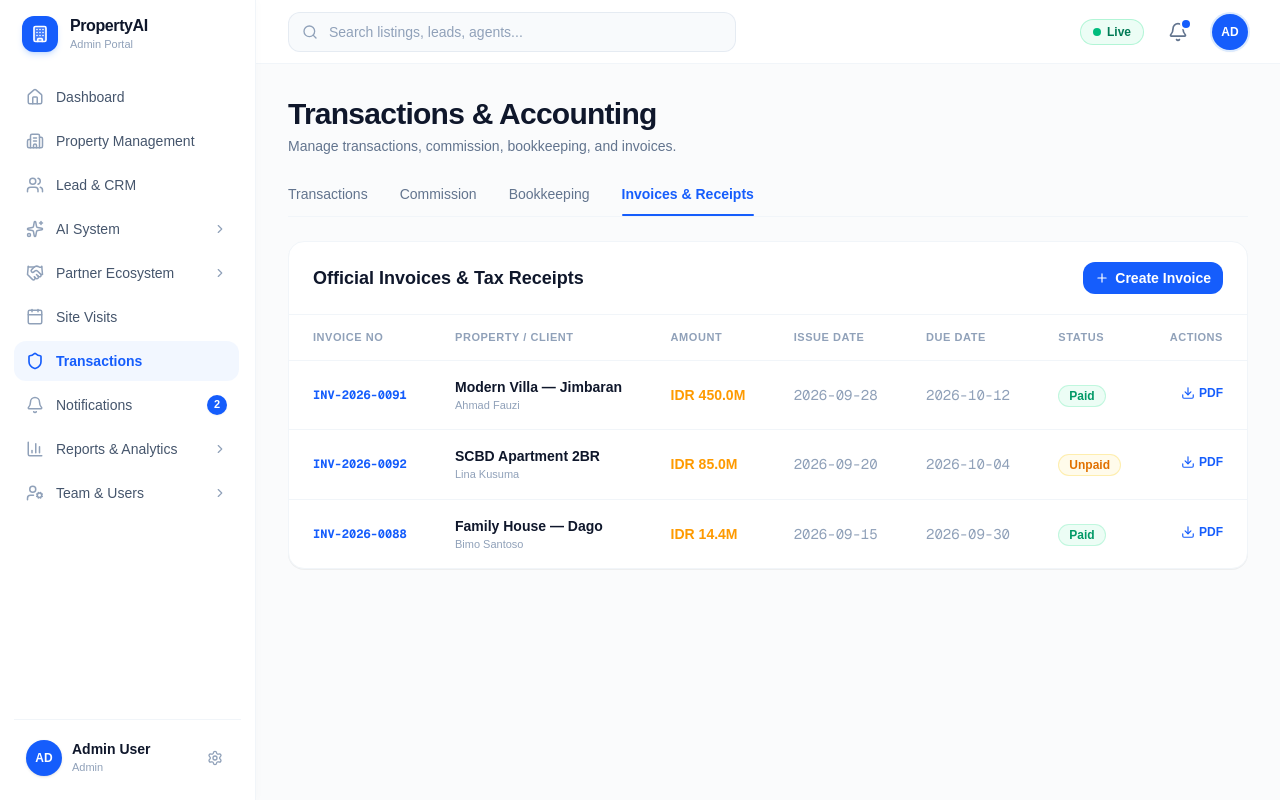
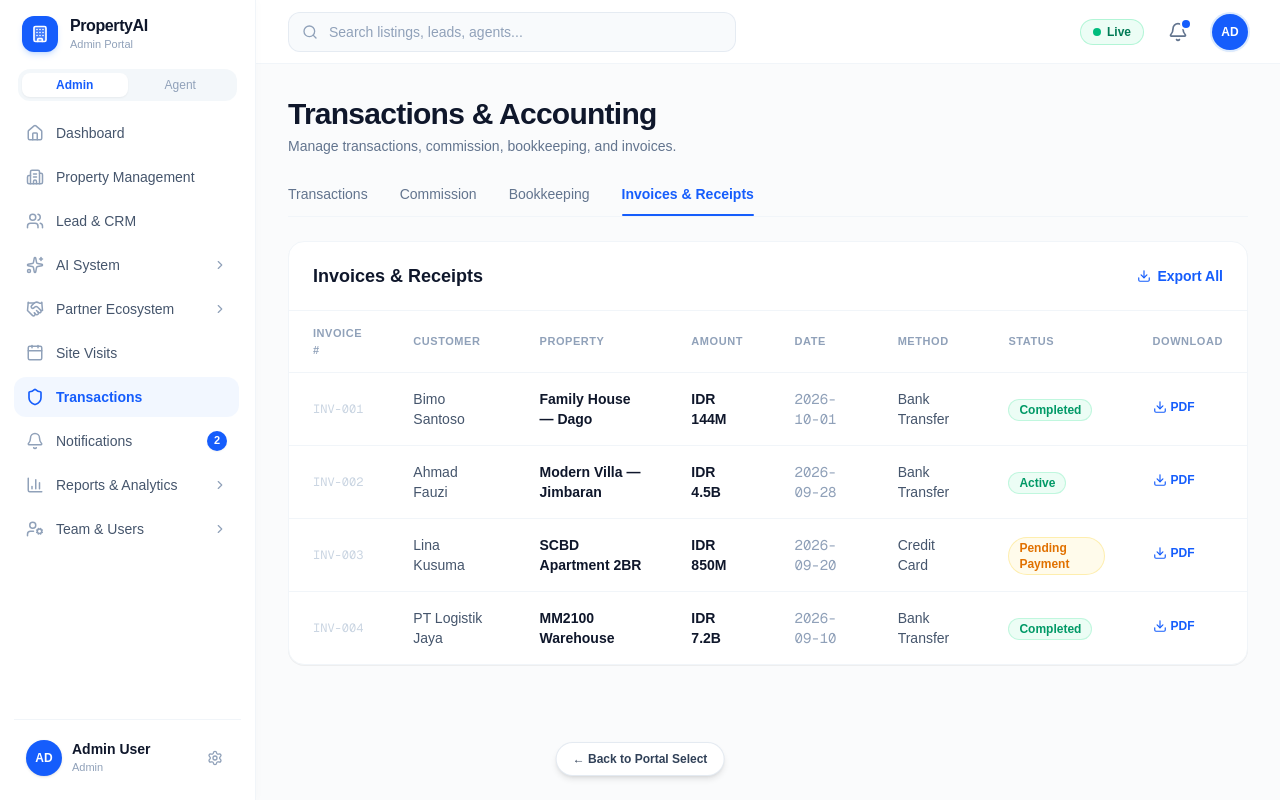
Before and after one commit to shahidulshohid/kim18manu, a Next.js app: page /dashboard/agent/accounting in a window 1280 px wide. Both pictures are taken after a click on the button "Invoices & Receipts". Built offline with nearby package versions, Linux system fonts and the light colour scheme.

Commit message:
feat: add transactions view and agent layout components with sidebar navigation

```diff
--- a/components/dashboard/agent/AgentLayout.tsx
+++ b/components/dashboard/agent/AgentLayout.tsx
@@ -1,6 +1,7 @@
 "use client";
 
 import React, { useState } from "react";
+import Link from "next/link";
 import AgentSidebar from "./AgentSidebar";
 import AgentHeader from "./AgentHeader";
 
@@ -20,14 +21,24 @@ export default function AgentLayout({ children }: AgentLayoutProps) {
       />
 
       {/* Main Content Area */}
-      <div className="flex-1 min-w-0 w-full flex flex-col lg:pl-64 transition-all duration-200 overflow-x-hidden">
+      <div className="flex-1 min-w-0 w-full flex flex-col lg:pl-64 transition-all duration-200 overflow-x-hidden relative">
         {/* Top Header */}
         <AgentHeader onMenuClick={() => setMobileSidebarOpen(true)} />
 
         {/* Page Content */}
-        <main className="flex-1 min-w-0 w-full min-h-[calc(100vh-64px)] pb-12 overflow-x-hidden">
+        <main className="flex-1 min-w-0 w-full min-h-[calc(100vh-64px)] pb-20 overflow-x-hidden">
           {children}
         </main>
+
+        {/* Floating Back to Portal Select Button matching reference screenshot */}
+        <div className="fixed bottom-6 left-1/2 -translate-x-1/2 z-40">
+          <Link
+            href="/login"
+            className="bg-white border border-slate-200/90 shadow-md hover:shadow-lg px-4 py-2 rounded-full text-xs font-semibold text-slate-700 flex items-center gap-1.5 transition-all hover:bg-slate-50 cursor-pointer"
+          >
+            ← Back to Portal Select
+          </Link>
+        </div>
       </div>
     </div>
   );
--- a/components/dashboard/agent/AgentSidebar.tsx
+++ b/components/dashboard/agent/AgentSidebar.tsx
@@ -129,6 +129,22 @@ export default function AgentSidebar({
         )}
       </div>
 
+      {/* Admin | Agent Toggle Switch matching reference screenshot */}
+      <div className="flex items-center p-1 bg-slate-100/80 rounded-xl mb-1 mx-1 select-none">
+        <button
+          type="button"
+          className="flex-1 py-1 text-xs font-bold rounded-lg bg-white text-blue-600 shadow-xs text-center transition-all cursor-pointer"
+        >
+          Admin
+        </button>
+        <button
+          type="button"
+          className="flex-1 py-1 text-xs font-medium rounded-lg text-slate-400 hover:text-slate-600 text-center transition-all cursor-pointer"
+        >
+          Agent
+        </button>
+      </div>
+
       {/* Navigation List */}
       <nav className="space-y-1 flex-1 min-h-0 overflow-y-auto pr-0.5 custom-scrollbar mt-2">
         {agentNavItems.map((item) => {
--- a/components/dashboard/agent/views/TransactionsView.tsx
+++ b/components/dashboard/agent/views/TransactionsView.tsx
@@ -51,14 +51,13 @@ interface BookkeepingEntry {
 }
 
 interface InvoiceItem {
-  id: string;
   invoiceNo: string;
+  customer: string;
   property: string;
-  billedTo: string;
   amount: string;
-  issueDate: string;
-  dueDate: string;
-  status: "Paid" | "Unpaid" | "Overdue";
+  date: string;
+  method: string;
+  status: "Completed" | "Active" | "Pending Payment";
 }
 
 const initialTransactions: TransactionItem[] = [
@@ -160,34 +159,40 @@ const initialBookkeeping: BookkeepingEntry[] = [
 
 const initialInvoices: InvoiceItem[] = [
   {
-    id: "INV-01",
-    invoiceNo: "INV-2026-0091",
-    property: "Modern Villa — Jimbaran",
-    billedTo: "Ahmad Fauzi",
-    amount: "IDR 450.0M",
-    issueDate: "2026-09-28",
-    dueDate: "2026-10-12",
-    status: "Paid",
+    invoiceNo: "INV-001",
+    customer: "Bimo Santoso",
+    property: "Family House — Dago",
+    amount: "IDR 144M",
+    date: "2026-10-01",
+    method: "Bank Transfer",
+    status: "Completed",
   },
   {
-    id: "INV-02",
-    invoiceNo: "INV-2026-0092",
-    property: "SCBD Apartment 2BR",
-    billedTo: "Lina Kusuma",
-    amount: "IDR 85.0M",
-    issueDate: "2026-09-20",
-    dueDate: "2026-10-04",
-    status: "Unpaid",
+    invoiceNo: "INV-002",
+    customer: "Ahmad Fauzi",
+    property: "Modern Villa — Jimbaran",
+    amount: "IDR 4.5B",
+    date: "2026-09-28",
+    method: "Bank Transfer",
+    status: "Active",
   },
   {
-    id: "INV-03",
-    invoiceNo: "INV-2026-0088",
-    property: "Family House — Dago",
-    billedTo: "Bimo Santoso",
-    amount: "IDR 14.4M",
-    issueDate: "2026-09-15",
-    dueDate: "2026-09-30",
-    status: "Paid",
+    invoiceNo: "INV-003",
+    customer: "Lina Kusuma",
+    property: "SCBD Apartment 2BR",
+    amount: "IDR 850M",
+    date: "2026-09-20",
+    method: "Credit Card",
+    status: "Pending Payment",
+  },
+  {
+    invoiceNo: "INV-004",
+    customer: "PT Logistik Jaya",
+    property: "MM2100 Warehouse",
+    amount: "IDR 7.2B",
+    date: "2026-09-10",
+    method: "Bank Transfer",
+    status: "Completed",
   },
 ];
 
@@ -687,85 +692,114 @@ export default function TransactionsView() {
         </div>
       )}
 
-      {/* TAB 4: INVOICES & RECEIPTS */}
+      {/* TAB 4: INVOICES & RECEIPTS (Matches Screenshot 100%) */}
       {activeTab === "Invoices & Receipts" && (
         <div className="space-y-6">
           <div className="bg-white rounded-2xl border border-slate-100 shadow-2xs overflow-hidden">
+            {/* Card Header */}
             <div className="p-4 sm:px-6 sm:py-5 flex items-center justify-between border-b border-slate-100">
               <h2 className="text-base sm:text-lg font-bold text-slate-900">
-                Official Invoices & Tax Receipts
+                Invoices & Receipts
               </h2>
               <button
-                onClick={() => showToast("Preparing new invoice drafting wizard...")}
-                className="inline-flex items-center gap-1.5 px-3 py-1.5 rounded-xl bg-blue-600 text-white text-xs sm:text-sm font-semibold hover:bg-blue-700 transition-colors cursor-pointer"
+                onClick={() => showToast("Exporting all invoices...")}
+                className="inline-flex items-center gap-1.5 text-xs sm:text-sm font-semibold text-blue-600 hover:text-blue-700 transition-colors cursor-pointer"
               >
-                <Plus className="h-3.5 w-3.5" />
-                Create Invoice
+                <Download className="h-3.5 w-3.5" />
+                Export All
               </button>
             </div>
 
+            {/* Table */}
             <div className="overflow-x-auto custom-scrollbar">
               <table className="w-full text-left border-collapse min-w-[760px]">
                 <thead>
                   <tr className="border-b border-slate-100 bg-white">
                     <th className="py-3.5 px-6 text-[11px] font-bold tracking-wider text-slate-400 uppercase">
-                      INVOICE NO
+                      INVOICE #
                     </th>
                     <th className="py-3.5 px-6 text-[11px] font-bold tracking-wider text-slate-400 uppercase">
-                      PROPERTY / CLIENT
+                      CUSTOMER
+                    </th>
+                    <th className="py-3.5 px-6 text-[11px] font-bold tracking-wider text-slate-400 uppercase">
+                      PROPERTY
                     </th>
                     <th className="py-3.5 px-6 text-[11px] font-bold tracking-wider text-slate-400 uppercase">
                       AMOUNT
                     </th>
                     <th className="py-3.5 px-6 text-[11px] font-bold tracking-wider text-slate-400 uppercase">
-                      ISSUE DATE
+                      DATE
                     </th>
                     <th className="py-3.5 px-6 text-[11px] font-bold tracking-wider text-slate-400 uppercase">
-                      DUE DATE
+                      METHOD
                     </th>
                     <th className="py-3.5 px-6 text-[11px] font-bold tracking-wider text-slate-400 uppercase">
                       STATUS
                     </th>
-                    <th className="py-3.5 px-6 text-[11px] font-bold tracking-wider text-slate-400 uppercase text-right">
-                      ACTIONS
+                    <th className="py-3.5 px-6 text-[11px] font-bold tracking-wider text-slate-400 uppercase">
+                      DOWNLOAD
                     </th>
                   </tr>
                 </thead>
                 <tbody className="divide-y divide-slate-100">
                   {invoices.map((inv) => (
-                    <tr key={inv.id} className="hover:bg-slate-50/70 transition-colors">
-                      <td className="py-4 px-6 text-xs font-mono font-bold text-blue-600">
+                    <tr
+                      key={inv.invoiceNo}
+                      className="hover:bg-slate-50/70 transition-colors"
+                    >
+                      {/* INVOICE # */}
+                      <td className="py-4 px-6 text-xs font-mono text-slate-300">
                         {inv.invoiceNo}
                       </td>
-                      <td className="py-4 px-6">
-                        <div className="text-xs sm:text-sm font-semibold text-slate-900">
-                          {inv.property}
-                        </div>
-                        <div className="text-[11px] text-slate-400">{inv.billedTo}</div>
+
+                      {/* CUSTOMER */}
+                      <td className="py-4 px-6 text-xs sm:text-sm text-slate-600">
+                        {inv.customer}
                       </td>
-                      <td className="py-4 px-6 text-xs sm:text-sm font-bold text-amber-500">
+
+                      {/* PROPERTY */}
+                      <td className="py-4 px-6 text-xs sm:text-sm font-semibold text-slate-900">
+                        {inv.property}
+                      </td>
+
+                      {/* AMOUNT */}
+                      <td className="py-4 px-6 text-xs sm:text-sm font-bold text-slate-900">
                         {inv.amount}
                       </td>
+
+                      {/* DATE */}
                       <td className="py-4 px-6 text-xs sm:text-sm text-slate-400 font-mono">
-                        {inv.issueDate}
+                        {inv.date}
                       </td>
-                      <td className="py-4 px-6 text-xs sm:text-sm text-slate-400 font-mono">
-                        {inv.dueDate}
+
+                      {/* METHOD */}
+                      <td className="py-4 px-6 text-xs sm:text-sm text-slate-600">
+                        {inv.method}
                       </td>
+
+                      {/* STATUS */}
                       <td className="py-4 px-6">
-                        <span
-                          className={cn(
-                            "inline-flex items-center px-2.5 py-0.5 rounded-full text-xs font-semibold",
-                            inv.status === "Paid"
-                              ? "bg-emerald-50 text-emerald-600 border border-emerald-200/60"
-                              : "bg-amber-50 text-amber-600 border border-amber-200/60"
-                          )}
-                        >
-                          {inv.status}
-                        </span>
+                        {inv.status === "Completed" && (
+                          <span className="inline-flex items-center px-2.5 py-0.5 rounded-full text-xs font-semibold bg-emerald-50 text-emerald-600 border border-emerald-200/60">
+                            Completed
+                          </span>
+                        )}
+                        {inv.status === "Active" && (
+                          <span className="inline-flex items-center px-2.5 py-0.5 rounded-full text-xs font-semibold bg-emerald-50 text-emerald-600 border border-emerald-200/60">
+                            Active
+                          </span>
+                        )}
+                        {inv.status === "Pending Payment" && (
+                          <span className="inline-flex items-center px-2.5 py-0.5 rounded-full text-xs font-semibold bg-amber-50 text-amber-600 border border-amber-200/60">
+                            Pending Payment
+                          </span>
+                        )}
                       </td>
-                      <td className="py-4 px-6 text-right">
+
+                      {/* DOWNLOAD */}
+                      <td className="py-4 px-6">
                         <button
+                          type="button"
                           onClick={() => showToast(`Downloading ${inv.invoiceNo}.pdf...`)}
                           className="inline-flex items-center gap-1 text-xs font-semibold text-blue-600 hover:text-blue-700 cursor-pointer"
                         >
```
